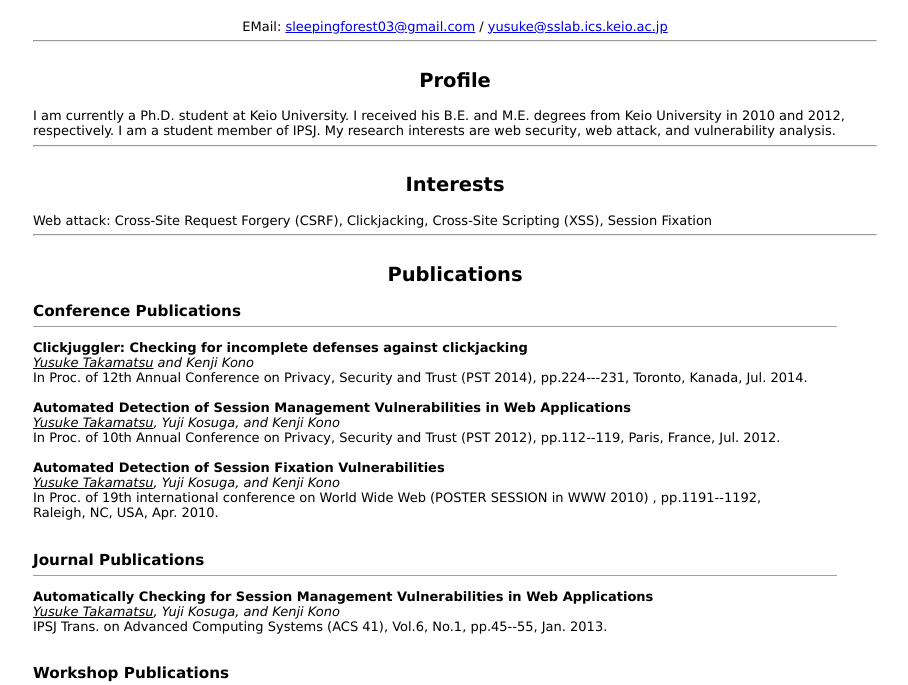
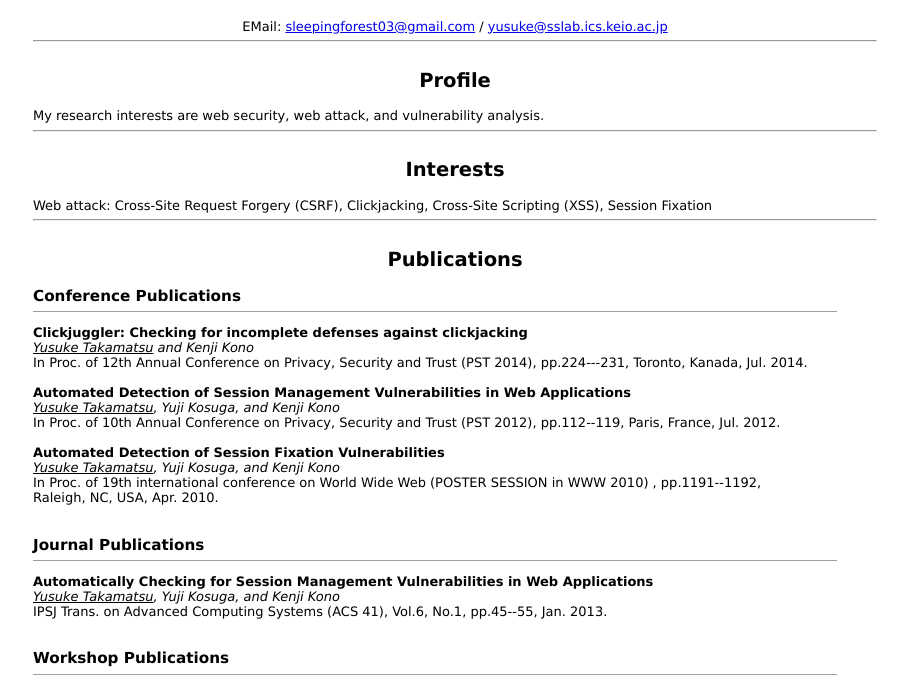
Before and after one commit to yusuketakamatsu/yusuketakamatsu.github.io, a plain HTML site: page index.html in a window 1280 px wide. Shown: the part 61-746 px from the top of the page, without its empty margins (185-1093 px from the left). Drawn offline with Linux system fonts and the light colour scheme.

Commit message:
update index

```diff
--- a/index.html
+++ b/index.html
@@ -26,9 +26,8 @@
       	<div class="section clearfix">
       	  <h2 align="center">Profile</h2>
       	  <div>
-            I am currently a Ph.D. student at Keio University. I received his B.E. and M.E. degrees from Keio University in 2010 and 2012, respectively. I am a student member of IPSJ.
-	          My research interests are web security, web attack, and vulnerability analysis.
-	        </div>
+            My research interests are web security, web attack, and vulnerability analysis.
+	  </div>
         </div>
         <hr>
       </td></tr>
```
